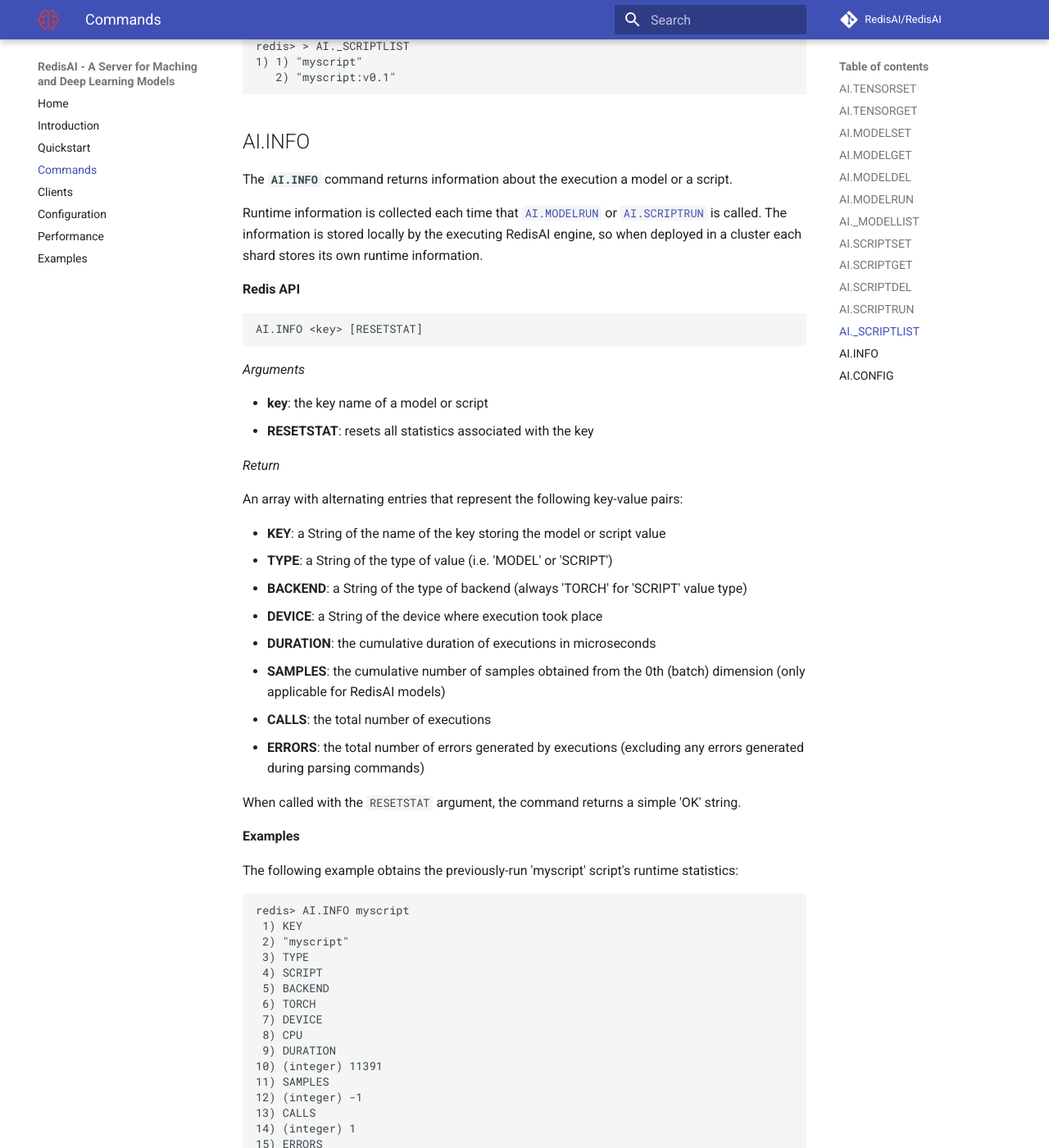
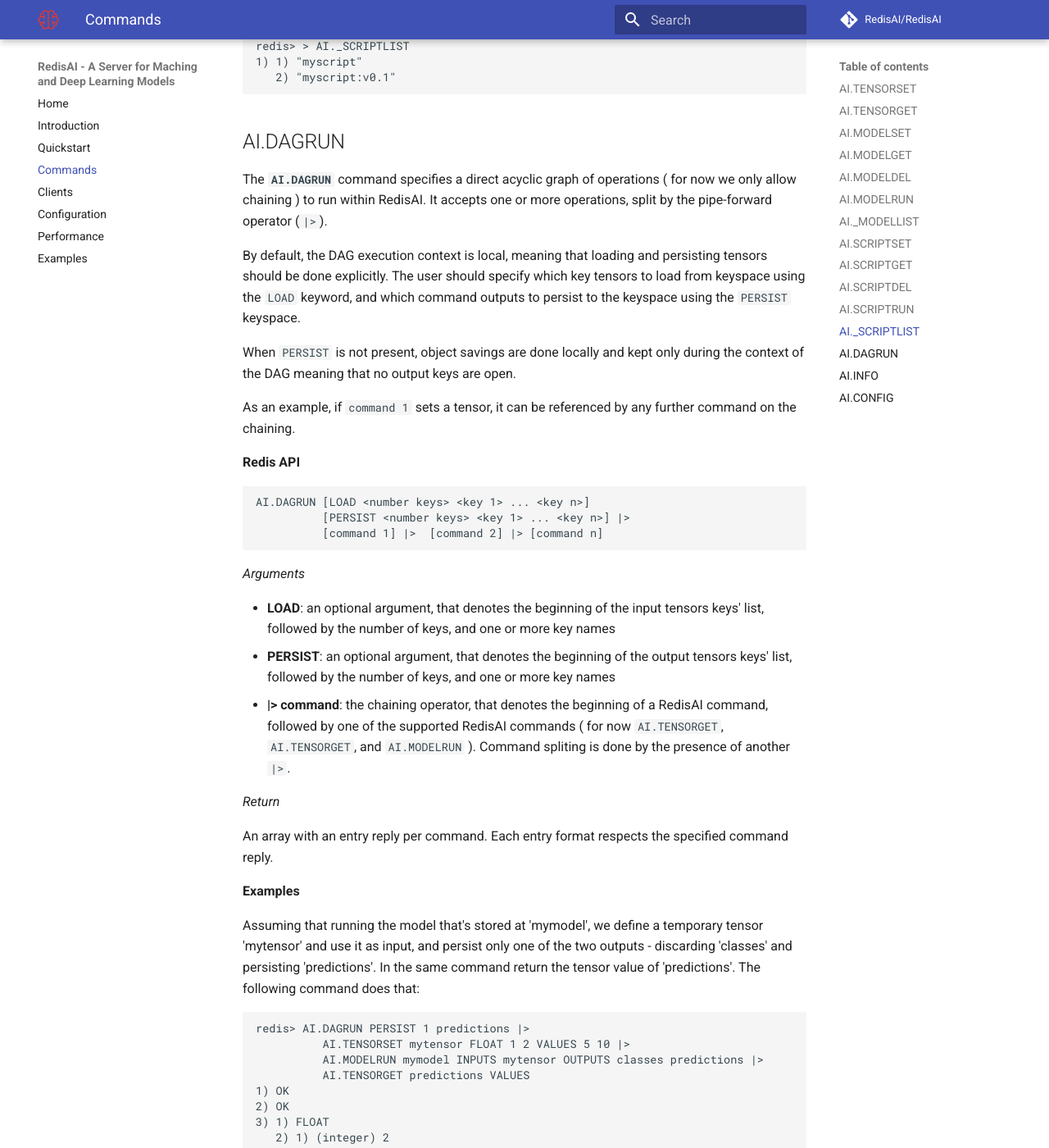
Before and after one commit to RedisAI/RedisAI, an MkDocs documentation site: the page built from docs/commands.md, in a window 1280 px wide and 1400 px high, scrolled down 11481 px. Shown: the whole window at 82% size. Built offline with MkDocs 1.6.1 and Material for MkDocs 9.7.7, drawn with Linux system fonts in a browser that asks for light colours; formulas are drawn with MathJax 3; comment, search, counter and statistics services are not loaded; some of the changed text lies outside the part shown.

Commit message:
[add] added AI.DAGRUN documentation

````diff
--- a/docs/commands.md
+++ b/docs/commands.md
@@ -463,6 +463,58 @@
    2) "myscript:v0.1"
 ```
 
+## AI.DAGRUN
+The **`AI.DAGRUN`** command specifies a direct acyclic graph of operations ( for now we only allow chaining ) to run within RedisAI.
+It accepts one or more operations, split by the pipe-forward operator (`|>`).
+
+
+By default, the DAG execution context is local, meaning that loading and persisting tensors should be done explicitly. The user should specify which key tensors to load from keyspace using the `LOAD` keyword, and which command outputs to persist to the keyspace using the `PERSIST` keyspace.
+
+When `PERSIST` is not present, object savings are done locally and kept only during the context of the DAG meaning that no output keys are open.
+
+As an example, if `command 1` sets a tensor, it can be referenced by any further command on the chaining.
+
+
+**Redis API**
+
+```
+AI.DAGRUN [LOAD <number keys> <key 1> ... <key n>]
+          [PERSIST <number keys> <key 1> ... <key n>] |>
+          [command 1] |>  [command 2] |> [command n]
+```
+
+_Arguments_
+
+* **LOAD**: an optional argument, that denotes the beginning of the input tensors keys' list, followed by the number of keys, and one or more key names
+* **PERSIST**: an optional argument, that denotes the beginning of the output tensors keys' list, followed by the number of keys, and one or more key names
+* **|> command**: the chaining operator, that denotes the beginning of a RedisAI command, followed by one of the supported RedisAI commands ( for now `AI.TENSORGET`, `AI.TENSORGET`, and `AI.MODELRUN` ). Command spliting is done by the presence of another `|>`.
+
+_Return_
+
+An array with an entry reply per command. Each entry format respects the specified command reply.
+
+**Examples**
+
+Assuming that running the model that's stored at 'mymodel', we define a temporary tensor 'mytensor' and use it as input, and persist only one of the two outputs - discarding 'classes' and persisting 'predictions'. In the same command return the tensor value of 'predictions'.  The following command does that:
+
+
+```
+redis> AI.DAGRUN PERSIST 1 predictions |>
+          AI.TENSORSET mytensor FLOAT 1 2 VALUES 5 10 |>
+          AI.MODELRUN mymodel INPUTS mytensor OUTPUTS classes predictions |>
+          AI.TENSORGET predictions VALUES
+1) OK
+2) OK
+3) 1) FLOAT
+   2) 1) (integer) 2
+      2) (integer) 2
+   3) "\x00\x00\x80?\x00\x00\x00@\x00\x00@@\x00\x00\x80@"
+```
+
+!!! warning "Intermediate memory overhead"
+    The execution of models and scripts within the DAG may generate intermediate tensors that are not allocated by the Redis allocator, but by whatever allocator is used in the backends (which may act on main memory or GPU memory, depending on the device), thus not being limited by `maxmemory` configuration settings of Redis.
+
+
 ## AI.INFO
 The **`AI.INFO`** command returns information about the execution a model or a script.
 
````
